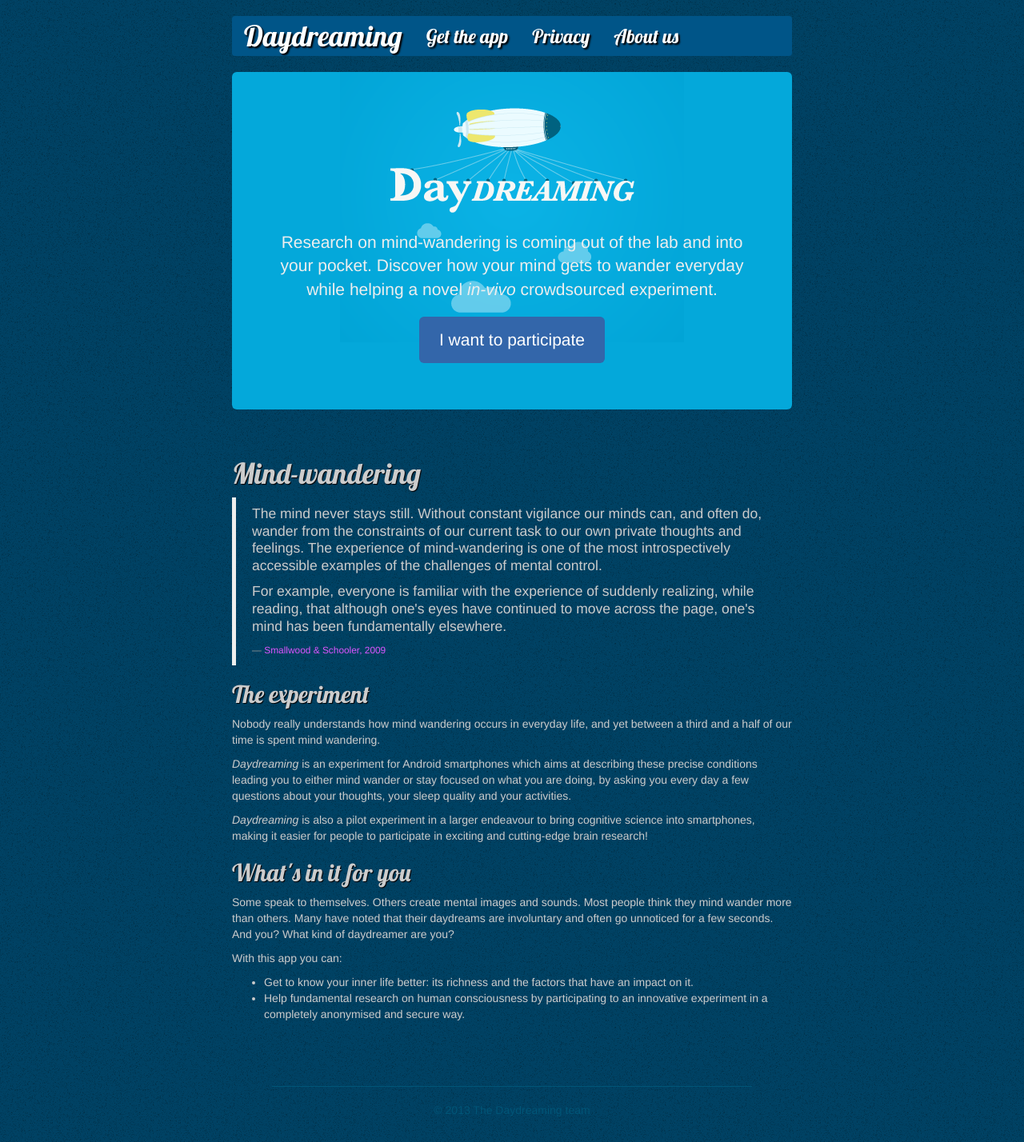
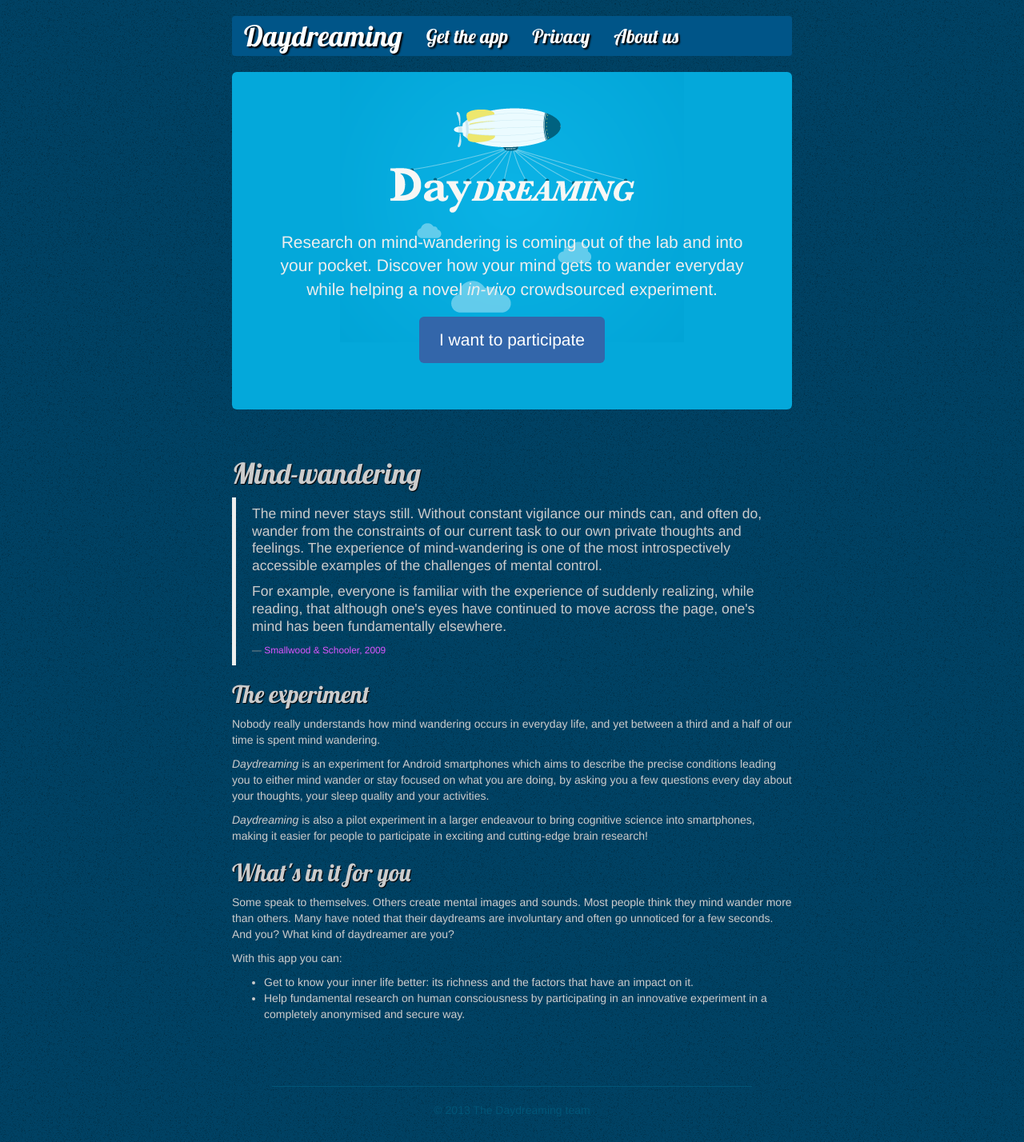
Before and after one commit to daydreaming-experiment/daydreaming-the-app.net, a Jekyll site: the page built from index.html, in a window 1280 px wide. Shown: the whole page at 80% size. Built offline with Jekyll 4.4.1, drawn with Linux system fonts in a browser that asks for light colours; Markdown is read by kramdown in place of the engine named in the settings; comment, search, counter and statistics services are not loaded.

Commit message:
Phrasing

```diff
--- a/index.html
+++ b/index.html
@@ -25,7 +25,7 @@ tag: home
 
   <p>Nobody really understands how mind wandering occurs in everyday life, and yet between a third and a half of our time is spent mind wandering.</p>
 
-  <p><em>Daydreaming</em> is an experiment for Android smartphones which aims at describing these precise conditions leading you to either mind wander or stay focused on what you are doing, by asking you every day a few questions about your thoughts, your sleep quality and your activities.</p>
+  <p><em>Daydreaming</em> is an experiment for Android smartphones which aims to describe the precise conditions leading you to either mind wander or stay focused on what you are doing, by asking you a few questions every day about your thoughts, your sleep quality and your activities.</p>
 
   <p><em>Daydreaming</em> is also a pilot experiment in a larger endeavour to bring cognitive science into smartphones, making it easier for people to participate in exciting and cutting-edge brain research!</p>
 
@@ -37,7 +37,7 @@ tag: home
 <p>With this app you can:
 <ul>
   <li>Get to know your inner life better: its richness and the factors that have an impact on it.</li>
-  <li>Help fundamental research on human consciousness by participating to an innovative experiment in a completely anonymised and secure way.</li>
+  <li>Help fundamental research on human consciousness by participating in an innovative experiment in a completely anonymised and secure way.</li>
 </ul>
 </p>
 
```
